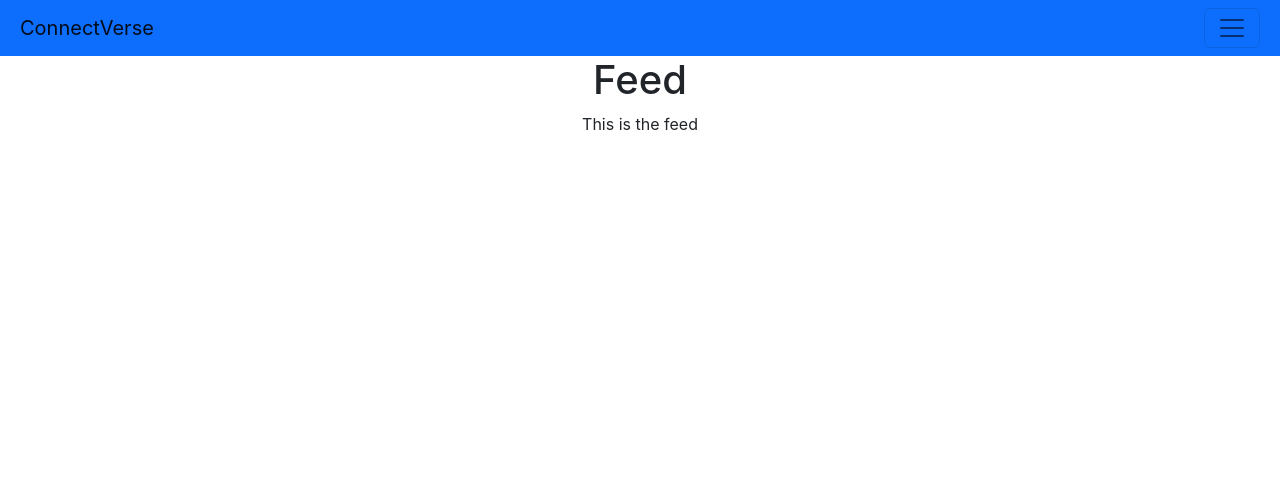
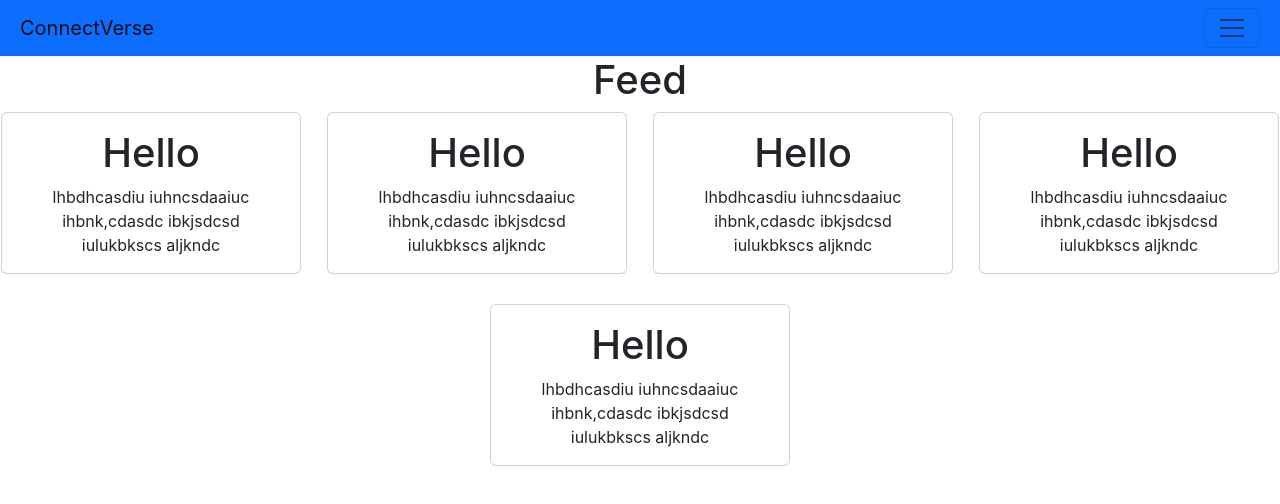
Before and after one commit to Osorabrian/Connectverse, a React (Create React App) app: page / in a window 1280 px wide. Shown: the top 504 px of the page. Built offline with nearby package versions, Linux system fonts and the light colour scheme.

Commit message:
create postcards

```diff
--- a/src/Components/Feed/Feed.css
+++ b/src/Components/Feed/Feed.css
@@ -0,0 +1,5 @@
+#postcard{
+    max-width: 300px;
+    margin: auto;
+    margin-bottom: 30px;
+}
--- a/src/Components/Feed/Feed.js
+++ b/src/Components/Feed/Feed.js
@@ -1,10 +1,17 @@
 import React from "react";
+import Postcard from "./Postcard";
 
 export default function Feed(){
     return(
         <>
         <h1>Feed</h1>
-        <p>This is the feed</p>
+        <div className="row">
+            <Postcard/>
+            <Postcard/>
+            <Postcard/>
+            <Postcard/>
+            <Postcard/>
+        </div>
         </>
     )
 }
--- /dev/null
+++ b/src/Components/Feed/Postcard.js
@@ -0,0 +1,15 @@
+import React from "react";
+import './Feed.css'
+
+export default function Postcard(){
+    return(
+        <div className="card" id='postcard'>
+            <div className ="card-body">
+                <div className="card-title">
+                   <h1>Hello</h1>
+                </div>
+                <div className="card-text">lhbdhcasdiu iuhncsdaaiuc ihbnk,cdasdc ibkjsdcsd iulukbkscs aljkndc</div>
+            </div>
+        </div>
+    )
+}
```
